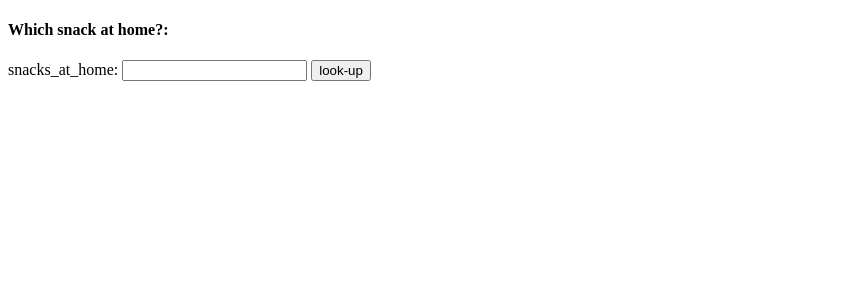
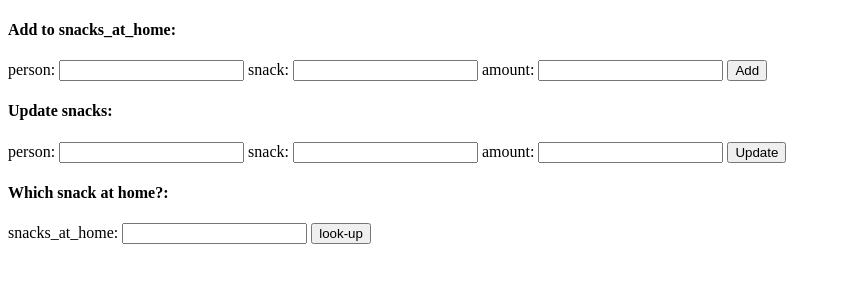
Before and after one commit to AlfonsEdbom/University-Code, a Flask app: page /snacks_at_home in a window 1280 px wide. Shown: the part 312-595 px from the top of the page, without its empty margins (0-841 px from the left). Run offline with Flask 2, Linux system fonts and the light colour scheme; data that the repository does not hold is empty; some libraries are stand-ins or nearby versions.

Commit message:
saving changes

```diff
--- a/app.py
+++ b/app.py
@@ -101,37 +101,18 @@ def snacks_at_home():
 ###########################################
 
 @app.route("/people/add", methods=["POST"])
-def add_category():
-    conn = connectToDB()
-    dict_cur = conn.cursor(cursor_factory=psycopg2.extras.DictCursor)
-
-    category_id = int(request.form['person_id'])
-    category_name = request.form['fname']
-    description = request.form['lname']
-    picture = request.form['email']
-
-    dict_cur.execute("INSERT INTO people (person_id, fname, lname, email) VALUES (%s, %s, %s)",
-    (category_id, category_name, description))
-
-    conn.commit()
-    conn.close()
-    dict_cur.close()
-
-    return redirect(url_for("/categories"))
-
-@app.route("/shippers/add", methods=["POST"])
-def add_shipper():
+def add_people():
     conn = None
     try:
         conn = connectToDB()
         dict_cur = conn.cursor(cursor_factory=psycopg2.extras.DictCursor)
 
-        shipper_id = int(request.form['shipper_id'])
-        company_name = request.form['company_name']
-        phone = request.form['phone']
+        fname = request.form['fname']
+        lname = request.form['lname']
+        email = request.form['email']
 
-        dict_cur.execute("INSERT INTO shippers (shipper_id, company_name, phone) VALUES (%s, %s, %s)",
-        (shipper_id, company_name, phone))
+        dict_cur.execute("INSERT INTO people (fname, lname, email) VALUES (%s, %s, %s)",
+        (fname, lname, email))
 
         conn.commit()
         dict_cur.close()
@@ -141,25 +122,20 @@ def add_shipper():
         if conn is not None:
             conn.close()
 
-    return redirect("/shippers")
+    return redirect("/people")
 
-###########################################
-####### functions for adding tuples #######
-###########################################
-
-@app.route("/shippers/update", methods=["POST"])
-def update_shipper():
+@app.route("/snacks/add", methods=["POST"])
+def add_snacks():
     conn = None
     try:
         conn = connectToDB()
         dict_cur = conn.cursor(cursor_factory=psycopg2.extras.DictCursor)
 
-        shipper_id = int(request.form['shipper_id'])
-        company_name = request.form['company_name']
-        phone = request.form['phone']
+        snack_name = request.form['snack_name']
+        cost = request.form['cost']
 
-        dict_cur.execute("UPDATE shippers SET company_name = %s, phone = %s WHERE shipper_id = %s",
-        (company_name, phone, shipper_id))
+        dict_cur.execute("INSERT INTO snacks (snack_name, cost) VALUES (%s, %s)",
+        (snack_name, cost))
 
         conn.commit()
         dict_cur.close()
@@ -169,7 +145,109 @@ def update_shipper():
         if conn is not None:
             conn.close()
 
-    return redirect("/shippers")
+    return redirect("/snacks")
+
+@app.route("/snacks_at_home/add", methods=["POST"])
+def add_snacks_at_home():
+    conn = None
+    try:
+        conn = connectToDB()
+        dict_cur = conn.cursor(cursor_factory=psycopg2.extras.DictCursor)
+
+        person = int(request.form['person'])
+        snack = int(request.form['snack'])
+        amount = int(request.form['amount'])
+
+        dict_cur.execute("INSERT INTO snacks_at_home (person, snack, amount) VALUES (%s, %s, %s)",
+        (person, snack, amount))
+
+        conn.commit()
+        dict_cur.close()
+    except (Exception, psycopg2.DatabaseError) as error:
+        print(error)
+    finally:
+        if conn is not None:
+            conn.close()
+
+    return redirect("/snacks_at_home")
+
+#############################################
+####### functions for updating tuples #######
+#############################################
+
+@app.route("/people/update", methods=["POST"])
+def update_people():
+    conn = None
+    try:
+        conn = connectToDB()
+        dict_cur = conn.cursor(cursor_factory=psycopg2.extras.DictCursor)
+
+        person_id = int(request.form['person_id'])
+        fname = request.form['fname']
+        lname = request.form['lname']
+        email = request.form['email']
+
+        dict_cur.execute("UPDATE people SET fname = %s, lname = %s, email = %s WHERE person_id = %s",
+        (fname, lname, email, person_id))
+
+        conn.commit()
+        dict_cur.close()
+    except (Exception, psycopg2.DatabaseError) as error:
+        print(error)
+    finally:
+        if conn is not None:
+            conn.close()
+
+    return redirect("/people")
+
+@app.route("/snacks/update", methods=["POST"])
+def update_snacks():
+    conn = None
+    try:
+        conn = connectToDB()
+        dict_cur = conn.cursor(cursor_factory=psycopg2.extras.DictCursor)
+
+        snack_id = int(request.form['shipper_id'])
+        snack_name = request.form['company_name']
+        cost = request.form['phone']
+
+        dict_cur.execute("UPDATE snacks SET snack_name = %s, cost = %s WHERE snack_id = %s",
+        (snack_name, cost, snack_id))
+
+        conn.commit()
+        dict_cur.close()
+    except (Exception, psycopg2.DatabaseError) as error:
+        print(error)
+    finally:
+        if conn is not None:
+            conn.close()
+
+    return redirect("/snacks")
+
+
+@app.route("/snacks_at_home/update", methods=["POST"])
+def update_snacks_at_home():
+    conn = None
+    try:
+        conn = connectToDB()
+        dict_cur = conn.cursor(cursor_factory=psycopg2.extras.DictCursor)
+
+        person = int(request.form['person'])
+        snack = request.form['snack']
+        amount = request.form['amount']
+
+        dict_cur.execute("UPDATE snacks_at_home SET snack = %s, amount = %s WHERE person = %s",
+        (snack, amount, person))
+
+        conn.commit()
+        dict_cur.close()
+    except (Exception, psycopg2.DatabaseError) as error:
+        print(error)
+    finally:
+        if conn is not None:
+            conn.close()
+
+    return redirect("/snacks_at_home")
 
 #############################################
 ####### functions for deleting tuples #######
--- a/templates/snacks.html
+++ b/templates/snacks.html
@@ -24,8 +24,6 @@ Placeholder
 </table>
     <h4>Add to snacks:</h4>
     <form method="POST" action="/snacks/add">
-        <label>snack_id:</label>
-        <input type="number" name="snack_id">
 
         <label>snack_name:</label>
         <input type="text" name="snack_name">
--- a/templates/snacks_at_home.html
+++ b/templates/snacks_at_home.html
@@ -22,6 +22,32 @@ Placeholder
         {% endfor %}
     </tbody>
 </table>
+<h4>Add to snacks_at_home:</h4>
+<form method="POST" action="/snacks_at_home/add">
+    <label>person:</label>
+    <input type="number" name="person">
+
+    <label>snack:</label>
+    <input type="number" name="snack">
+
+    <label>amount:</label>
+    <input type="number" name="amount">
+
+    <button>Add</button>
+</form>
+<h4>Update snacks:</h4>
+<form method="POST" action="/snacks_at_home/update">
+    <label>person:</label>
+    <input type="number" name="person">
+
+    <label>snack:</label>
+    <input type="text" name="snack">
+
+    <label>amount:</label>
+    <input type="text" name="amount">
+
+    <button>Update</button>
+</form>
 <h4>Which snack at home?:</h4>
 <form method="POST" action="/snacks_at_home/query">
     <label>snacks_at_home:</label>
```
Also changed, not shown: templates/people.html (+24 -3 lines).
